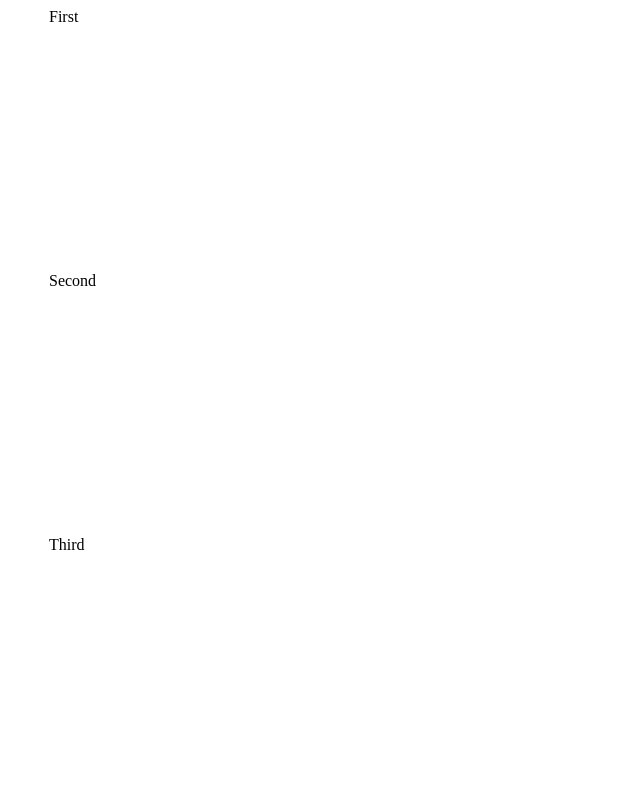
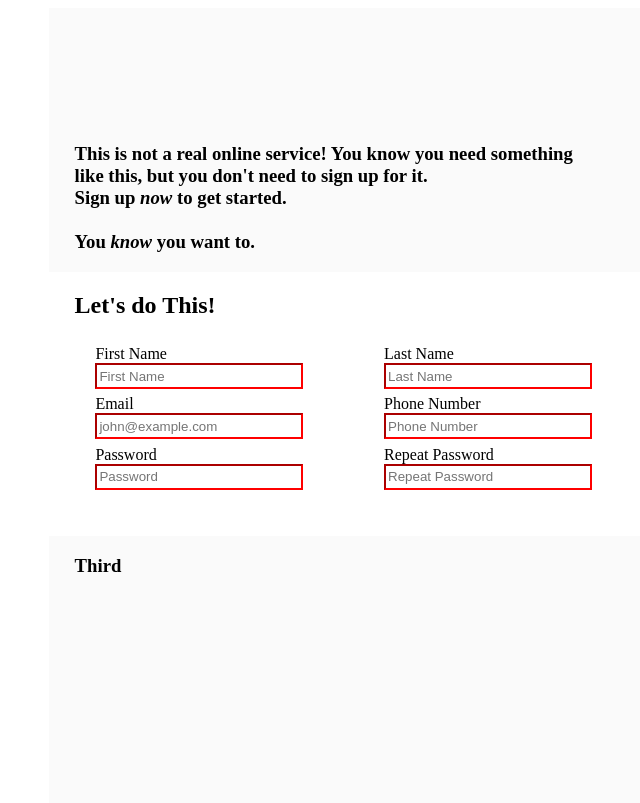
Before and after one commit to superPorridge27/signUpForm, a plain HTML site: page index.html in a window 1280 px wide. Shown: the whole page, without its empty margins (407-1047 px from the left). Drawn offline with Linux system fonts and the light colour scheme.

Commit message:
Add form

```diff
--- a/index.html
+++ b/index.html
@@ -19,13 +19,65 @@
         </div>
         <div class="right">
             <div class="first">
-                First
+                <h3>
+                    This is not a real online service! You know you need something <br/>
+                    like this, but you don't need to sign up for it. <br/>
+                    Sign up <em>now</em> to get started.
+                    <br/><br/>
+                    You <em>know</em> you want to.
+                </h3>
             </div>
             <div class="second">
-                Second
+                <h2 class="callToAction">Let's do This!</h2>
+                <form action="#" method="get" class="form-main-div">
+                    <div class="formLeft">
+                        <div class="form-divs">
+                            <div class="form-div">
+                                <label for="firstName">First Name</label>
+                                <input type="text" id="firstName" name="firstName" placeholder="First Name" required />
+                            </div>
+                        </div>
+
+                        <div class="form-divs">
+                            <div class="form-div">
+                                <label for="email">Email</label>
+                                <input type="email" id="email" name="email" placeholder="john@example.com" required />
+                            </div>
+                        </div>
+
+                        <div class="form-divs">
+                            <div class="form-div">
+                                <label for="password">Password</label>
+                                <input type="password" id="password" name="password" placeholder="Password" required />
+                            </div>
+                        </div>
+                    </div>
+
+                    <div class="formRight">
+                        <div class="form-divs">
+                            <div class="form-div">
+                                <label for="lastName">Last Name</label>
+                                <input type="text" id="lastName" name="lastName" placeholder="Last Name" required />
+                            </div>
+                        </div>
+                        <div class="form-divs">
+                            <div class="form-div">
+                                <label for="phoneNumber">Phone Number</label>
+                                <input type="tel" id="phoneNumber" name="phoneNumber" placeholder="Phone Number" required />
+                            </div>
+                        </div>
+                        <div class="form-divs">
+                            <div class="form-div">
+                                <label for="repeatPassword">Repeat Password</label>
+                                <input type="password" id="repeatPassword" name="repeatPassword" placeholder="Repeat Password" required />
+                            </div>
+                    </div>
+                    </div>
+
+                </form>
             </div>
             <div class="third">
-                Third
+                <h3>Third</h3>
             </div>
         </div>
     </div>
--- a/style.css
+++ b/style.css
@@ -27,16 +27,65 @@ h1 {
 .right {
     display: flex;
     flex-direction: column;
+    width: 65vw;
+    background-color: #fafafa;
 }
 
 .first {
     height: 33vh;
+    display: flex;
+    justify-content: flex-start;
+    align-items: flex-end;
+    margin-left: 2vw;
 }
 
 .second {
     height: 33vh;
+    padding-left: 2vw;
+    background-color: white;
+}
+
+.form-main-div {
+    display: flex;
+    flex-direction: row;
+}
+
+.formRight {
+    margin-left: 10%;
+}
+
+.form-divs {
+    margin-top: 3%;
+}
+
+.form-div{
+    display: flex;
+    flex-direction: column;
+    margin-left: 10%;
+    margin-top: 2%;
+}
+
+input {
+    width: 200px;
+    height: 20px;
+    /* background-color: #f0f0f0; */
+    border-color: 1px solid gray;
+
+}
+
+input:focus {
+    outline: none;
+    border-color: #007bff;
+}
+
+input:invalid {
+    border-color: red;
 }
 
 .third {
     height: 33vh;
+    display: flex;
+    justify-content: flex-start;
+    align-items: flex-start;
+    margin-left: 2vw;
 }
```
